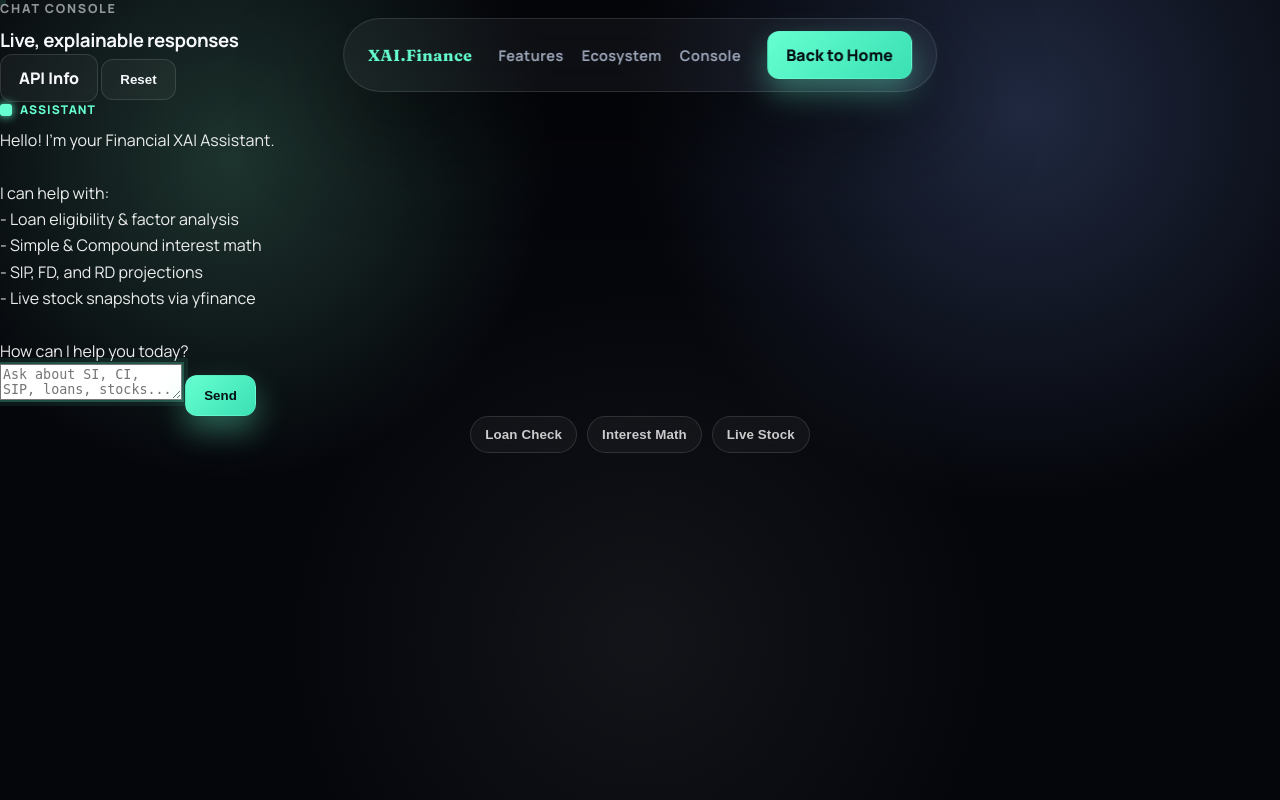
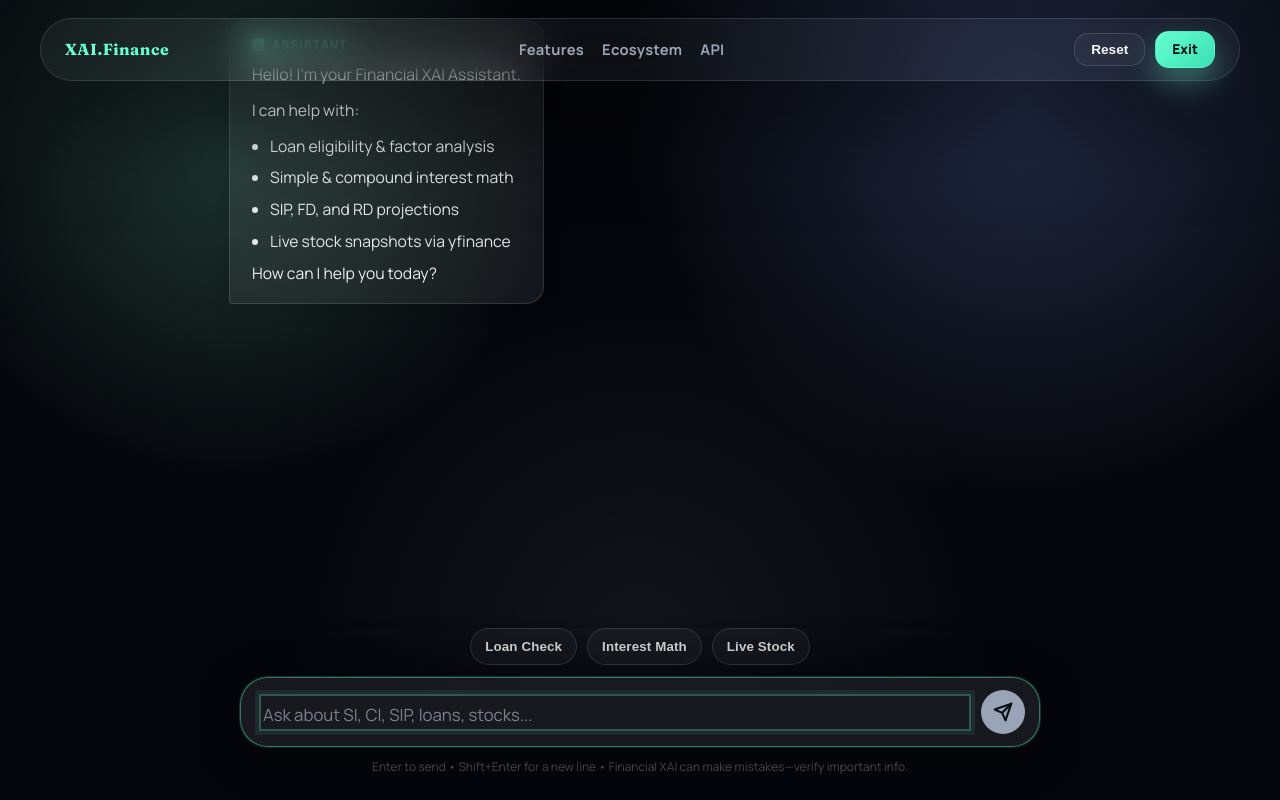
Before and after one commit to PriyanshuKSharma/xai_explainable_chatbot, a Flask app: page /chat in a window 1280 px wide. Run offline with Flask 3, Linux system fonts and the light colour scheme; some libraries are stand-ins or nearby versions.

Commit message:
refactor: redesign chat interface with improved layout, message formatting, and input controls

```diff
--- a/templates/chat.html
+++ b/templates/chat.html
@@ -14,54 +14,43 @@
 </head>
 
 <body class="chat-page">
-    <nav class="nav-floating">
+    <nav class="nav-floating chat-nav-floating">
         <a class="brand" href="/">XAI.Finance</a>
         <div class="nav-links">
             <a href="/#features">Features</a>
             <a href="/#ecosystem">Ecosystem</a>
-            <a href="/chat" class="active">Console</a>
+            <a href="/info" target="_blank" rel="noreferrer">API</a>
         </div>
-        <a class="btn primary glow" href="/">Back to Home</a>
+        <div class="chat-nav-actions">
+            <button id="reset-btn" type="button" class="btn soft btn-sm">Reset</button>
+            <a class="btn primary glow btn-sm" href="/">Exit</a>
+        </div>
     </nav>
 
-    <main class="chat-container">
-        <section class="chat-panel full-height" id="chat">
-            <div class="chat-header">
-                <div class="chat-status">
-                    <span class="dot online"></span>
-                    <div>
-                        <p class="label">Chat Console</p>
-                        <h3>Live, explainable responses</h3>
+    <main class="chat-viewport">
+        <div class="messages-container">
+            <div class="messages-scroll-area" id="messages">
+                <article class="message assistant fade visible">
+                    <div class="message-inner">
+                        <div class="message-label">Assistant</div>
+                        <div class="message-body">
+                            <p class="md-p">Hello! I'm your Financial XAI Assistant.</p>
+                            <p class="md-p">I can help with:</p>
+                            <ul class="md-list">
+                                <li class="md-li">Loan eligibility &amp; factor analysis</li>
+                                <li class="md-li">Simple &amp; compound interest math</li>
+                                <li class="md-li">SIP, FD, and RD projections</li>
+                                <li class="md-li">Live stock snapshots via yfinance</li>
+                            </ul>
+                            <p class="md-p">How can I help you today?</p>
+                        </div>
                     </div>
-                </div>
-                <div class="chat-actions">
-                    <a class="btn ghost" href="/info" target="_blank" rel="noreferrer">API Info</a>
-                    <button id="reset-btn" class="btn soft">Reset</button>
-                </div>
-            </div>
-
-            <div class="messages" id="messages">
-                <article class="message assistant fade">
-                    <div class="message-label">Assistant</div>
-                    <pre class="message-body">Hello! I'm your Financial XAI Assistant.
-
-I can help with:
-- Loan eligibility & factor analysis
-- Simple & Compound interest math
-- SIP, FD, and RD projections
-- Live stock snapshots via yfinance
-
-How can I help you today?</pre>
                 </article>
             </div>
+        </div>
 
-            <form id="chat-form" class="composer">
-                <label class="sr-only" for="message-input">Message</label>
-                <div class="composer-input">
-                    <textarea id="message-input" name="message" rows="2"
-                        placeholder="Ask about SI, CI, SIP, loans, stocks..." required autofocus></textarea>
-                    <button class="btn primary" type="submit" id="send-btn">Send</button>
-                </div>
+        <div class="chat-input-area">
+            <div class="chat-input-container">
                 <div class="example-chips compact">
                     <button type="button" class="example-chip"
                         data-prompt="My income is 85000, credit score is 742, loan amount is 1200000">Loan
@@ -71,8 +60,25 @@ How can I help you today?</pre>
                     <button type="button" class="example-chip" data-prompt="Show me stock price for AAPL">Live
                         Stock</button>
                 </div>
-            </form>
-        </section>
+                <form id="chat-form" class="composer">
+                    <label class="sr-only" for="message-input">Message</label>
+                    <div class="composer-input immersive">
+                        <textarea id="message-input" name="message" rows="1"
+                            placeholder="Ask about SI, CI, SIP, loans, stocks..." required autofocus></textarea>
+                        <button class="icon-btn" type="submit" id="send-btn" title="Send Message">
+                            <svg width="20" height="20" viewBox="0 0 24 24" fill="none" stroke="currentColor"
+                                stroke-width="2.5" stroke-linecap="round" stroke-linejoin="round">
+                                <line x1="22" y1="2" x2="11" y2="13"></line>
+                                <polygon points="22 2 15 22 11 13 2 9 22 2"></polygon>
+                            </svg>
+                        </button>
+                    </div>
+                </form>
+                <div class="chat-footer">
+                    Enter to send • Shift+Enter for a new line • Financial XAI can make mistakes—verify important info.
+                </div>
+            </div>
+        </div>
     </main>
 
     <script src="/static/js/app.js"></script>
```
